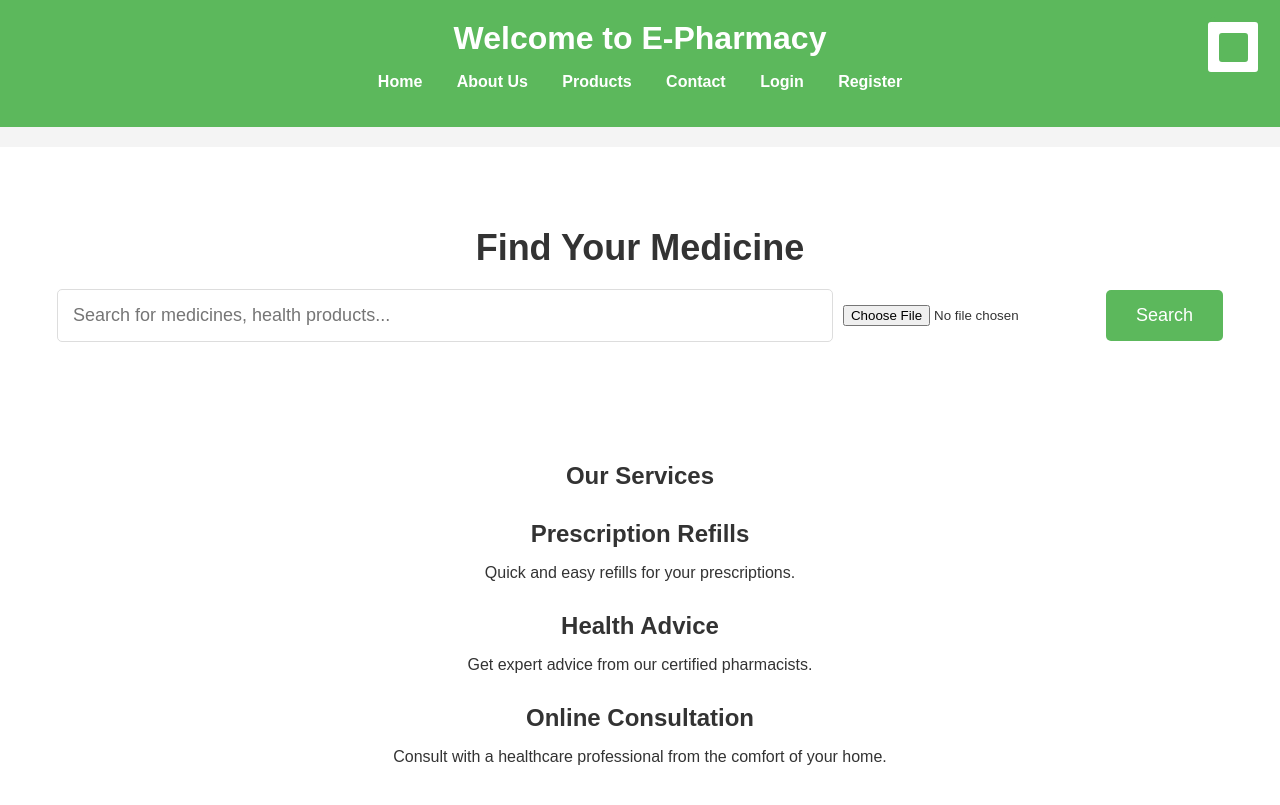
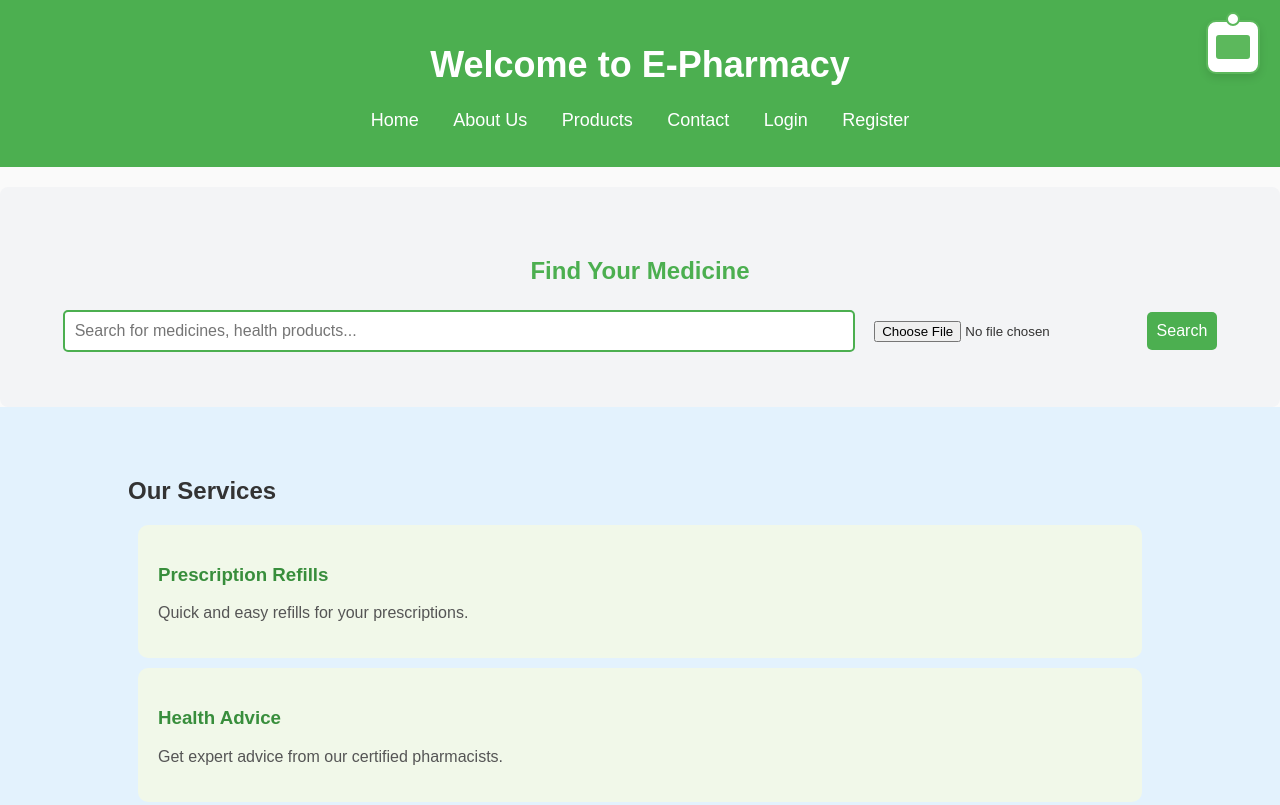
Before and after one commit to Dpstroke/E-pharma, a website: page Homepage.html in a window 1280 px wide. Shown: the top 805 px of the page. Drawn offline with nearby package versions, Linux system fonts and the light colour scheme.

Commit message:
homestyle.css

```diff
--- a/homestyle.css
+++ b/homestyle.css
@@ -1,126 +1,178 @@
-body {
-    font-family: Arial, sans-serif;
-    margin: 0;
-    padding: 0;
-    background-color: #f4f4f4;
-    color: #333;
+/* CSS for Header and Navigation Animations */
+header {
+    opacity: 0;
+    background-color: #4caf50; /* Green background for header */
+    color: white;
+    padding: 20px 0;
+    -webkit-animation: fadeIn 1.5s ease-in forwards; /* Added vendor prefixes */
+    -moz-animation: fadeIn 1.5s ease-in forwards;
+    animation: fadeIn 1.5s ease-in forwards;
 }
 
-header {
-    background-color: #5cb85c;
-    padding: 20px 0; /* Adjust padding for header */
-    color: white;
-    position: relative; /* Allow absolute positioning of child elements */
-}
-
-header h1 {
-    margin: 0;
-    text-align: center;
-}
-
-nav {
-    text-align: center;
-    margin-top: 10px;
+@keyframes fadeIn {
+    from { opacity: 0; }
+    to { opacity: 1; }
 }
 
 nav ul {
     list-style: none;
+    text-align: center;
     padding: 0;
 }
 
 nav ul li {
-    display: inline;
+    display: inline-block;
     margin: 0 15px;
 }
 
 nav ul li a {
+    text-decoration: none;
     color: white;
-    text-decoration: none;
-    font-weight: bold;
+    font-size: 18px;
+    transition: color 0.3s;
 }
 
 nav ul li a:hover {
-    text-decoration: underline;
+    color: #ffeb3b; /* Bright yellow hover color */
 }
 
+/* Search Section Zoom Animation */
 .search-container {
-    padding: 50px 20px;
     text-align: center;
-    background-color: #ffffff;
+    padding: 50px 0;
+    background-color: #f3f4f6;
     margin-top: 20px;
+    border-radius: 8px;
+    display: block; /* Ensures the container is visible */
+    -webkit-transform: scale(0.8); /* Added vendor prefixes */
+    -moz-transform: scale(0.8);
+    transform: scale(0.8);
+    opacity: 0;
+    -webkit-animation: zoomIn 1s ease-out forwards;
+    -moz-animation: zoomIn 1s ease-out forwards;
+    animation: zoomIn 1s ease-out forwards;
+    animation-delay: 2s;
+    z-index: 1000;
+    position: relative;
+}
+
+@keyframes zoomIn {
+    from {
+        opacity: 0;
+        transform: scale(0.8);
+    }
+    to {
+        opacity: 1;
+        transform: scale(1);
+    }
 }
 
 .search-container h2 {
-    font-size: 36px;
-    margin-bottom: 20px;
-    color: #333;
+    color: #4caf50; /* Match header's green */
 }
 
-.search-container form {
-    display: flex;
-    justify-content: center;
-    align-items: center;
-    flex-wrap: wrap;
+.search-container input[type="text"],
+.search-container button {
+    padding: 10px;
+    margin: 5px;
+    border-radius: 5px;
+    border: none;
+    font-size: 16px;
 }
 
 .search-container input[type="text"] {
     width: 60%;
-    padding: 15px;
-    border: 1px solid #ddd;
-    border-radius: 5px;
-    font-size: 18px;
-    margin-right: 10px;
+    background-color: #fff;
+    border: 2px solid #4caf50; /* Green border */
+}
+
+.search-container button {
+    background-color: #4caf50; /* Green button */
+    color: white;
+    cursor: pointer;
+    transition: background-color 0.3s;
+}
+
+.search-container button:hover {
+    background-color: #388e3c; /* Darker green on hover */
 }
 
 .search-container input[type="file"] {
-    margin-right: 10px;
+    margin: 10px;
 }
 
-.search-container button {
-    padding: 15px 30px;
-    background-color: #5cb85c;
+/* Footer Fade-in Animation */
+footer {
+    background-color: #333;
     color: white;
-    border: none;
-    border-radius: 5px;
-    font-size: 18px;
-    cursor: pointer;
+    text-align: center;
+    padding: 20px 0;
+    opacity: 0;
+    -webkit-animation: fadeInFooter 2s ease-in forwards;
+    -moz-animation: fadeInFooter 2s ease-in forwards;
+    animation: fadeInFooter 2s ease-in forwards;
+    animation-delay: 3s;
 }
 
-.search-container button:hover {
-    background-color: #4cae4c;
+@keyframes fadeInFooter {
+    from { opacity: 0; }
+    to { opacity: 1; }
 }
 
+/* Service Items Styles */
 .services {
-    padding: 50px 20px;
-    background-color: #ffffff;
-}
-
-.services .container {
-    text-align: center;
-}
-
-.services h2 {
-    margin-bottom: 30px;
+    background-color: #e3f2fd; /* Light blue background */
+    padding: 50px 0;
 }
 
 .service-item {
-    margin-bottom: 30px;
+    background-color: #f1f8e9; /* Light green */
+    padding: 20px;
+    margin: 10px;
+    border-radius: 10px;
+    -webkit-transition: transform 0.3s ease, box-shadow 0.3s ease;
+    -moz-transition: transform 0.3s ease, box-shadow 0.3s ease;
+    transition: transform 0.3s ease, box-shadow 0.3s ease;
+}
+
+.service-item:hover {
+    transform: translateY(-5px);
+    box-shadow: 0 5px 15px rgba(0, 0, 0, 0.1);
+    background-color: #a5d6a7; /* Slightly darker green on hover */
 }
 
 .service-item h3 {
-    font-size: 24px;
-    margin-bottom: 10px;
+    color: #388e3c; /* Dark green for headings */
 }
 
-footer {
-    background-color: #333;
-    color: white;
-    padding: 20px 0;
-    text-align: center;
+.service-item p {
+    color: #555; /* Subtle grey for text */
 }
 
-footer p {
+/* Basic Styling for Consistency */
+body {
+    font-family: 'Arial', sans-serif;
     margin: 0;
+    padding: 0;
+    background-color: #fafafa;
+    color: #333;
+}
+
+.container {
+    width: 80%;
+    margin: 0 auto;
+}
+
+/* Media query to adjust the container width on smaller screens */
+@media (max-width: 768px) {
+    .container {
+        width: 95%; /* Reduce the width for small screens */
+    }
+}
+
+header h1 {
+    text-align: center;
+    font-size: 36px;
 }
 
 /* Styles for the cart logo */
@@ -131,55 +183,68 @@ footer p {
     width: 50px; /* Width of the cart icon */
     height: 50px; /* Height of the cart icon */
     background-color: white; /* Background color for visibility */
-    border-radius: 5px; /* Rounded corners */
+    border-radius: 10px; /* Smoother, more rounded corners */
     display: flex; /* Flexbox for centering */
     justify-content: center; /* Center horizontally */
     align-items: center; /* Center vertically */
     cursor: pointer; /* Change cursor to pointer on hover */
     border: 2px solid #5cb85c; /* Border to match the theme */
+    box-shadow: 0 4px 8px rgba(0, 0, 0, 0.1); /* Light shadow for 3D effect */
+    transition: transform 0.3s ease, box-shadow 0.3s ease; /* Smooth hover effect */
+}
+
+.cart-logo:hover {
+    transform: scale(1.1); /* Slight zoom on hover */
+    box-shadow: 0 6px 12px rgba(0, 0, 0, 0.2); /* Stronger shadow on hover */
 }
 
 /* Create the cart icon using pseudo-elements */
 .cart-logo::before {
     content: '';
-    width: 25px; /* Width of the cart */
-    height: 25px; /* Height of the cart */
+    width: 30px; /* Larger cart width */
+    height: 20px; /* Cart height */
     border: 2px solid #5cb85c; /* Cart border color */
     border-radius: 3px; /* Slightly rounded corners for the cart */
     position: relative; /* Positioning context for inner elements */
-    background: #5cb85c; /* Fill color for the cart */
+    background-color: #5cb85c; /* Fill color for the cart */
+    display: block; /* Make sure the pseudo-element displays */
 }
 
+/* Cart handle */
 .cart-logo::after {
-    content: ''; /* Create a pseudo-element for cart handle */
+    content: ''; /* Create a pseudo-element for the cart handle */
     width: 10px; /* Width of the handle */
     height: 10px; /* Height of the handle */
     background-color: white; /* Color for the handle */
+    border: 2px solid #5cb85c; /* Match the cart color */
+    border-radius: 50%; /* Make the handle circular */
     position: absolute; /* Absolute positioning */
-    top: -5px; /* Position above the cart */
+    top: -10px; /* Position above the cart */
     left: 50%; /* Center horizontally */
     transform: translateX(-50%); /* Adjust for centering */
+    z-index: 1; /* Ensure the handle appears above the cart */
 }
 
-/* Add a wheel effect */
-.cart-logo::after {
+/* Add the left wheel */
+.cart-logo .wheel-left {
     content: '';
     position: absolute;
-    bottom: 0;
-    left: 5px; /* Left wheel */
-    width: 5px;
-    height: 5px;
-    border-radius: 50%;
-    background: #5cb85c;
+    bottom: -2px;
+    left: 5px; /* Left wheel position */
+    width: 7px; /* Wheel size */
+    height: 7px;
+    border-radius: 50%; /* Make the wheel circular */
+    background-color: #5cb85c; /* Wheel color */
 }
 
-.cart-logo::after {
+/* Add the right wheel */
+.cart-logo .wheel-right {
     content: '';
     position: absolute;
-    bottom: 0;
-    right: 5px; /* Right wheel */
-    width: 5px;
-    height: 5px;
+    bottom: -2px;
+    right: 5px; /* Right wheel position */
+    width: 7px; /* Wheel size */
+    height: 7px;
     border-radius: 50%;
-    background: #5cb85c;
+    background-color: #5cb85c;
 }
```
